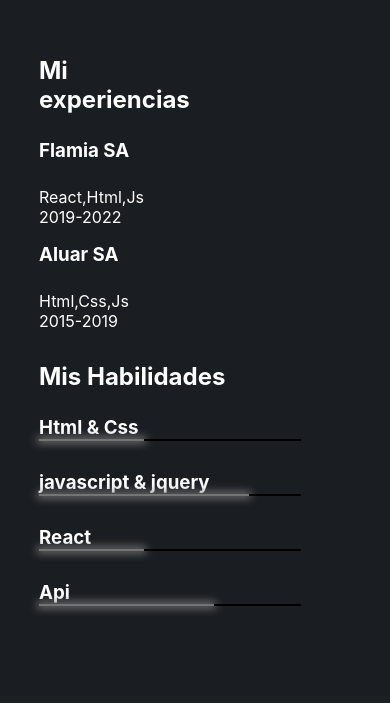
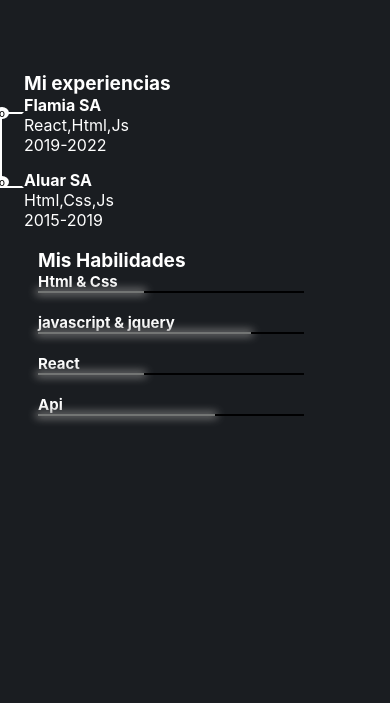
Before and after one commit to Lcdiego/Portfolio, a React (Create React App) app: page / in a window 390 px wide. Shown: the part 1701-2404 px from the top of the page. Built offline with nearby package versions, Linux system fonts and the light colour scheme.

Commit message:
Cambio _1

```diff
--- a/src/components/TP-Porfolio/Sectionexperiencia/Section.css
+++ b/src/components/TP-Porfolio/Sectionexperiencia/Section.css
@@ -3,32 +3,68 @@
     margin: 0;
     box-sizing: border-box;
 }
+.unionLineas{
+    border:2px solid white;
+    border-right: 2px solid rgb(26,29,33);
+    position: relative;
+    width: 30px;
+    height: 87px;
+    top:73px;
+    right: 0px;
+}
+.circulo1{
+    color: black;
+    position: relative;
+    top: -7px;
+    right: 7px;
+    background-color: white;
+    border-radius: 74%;
+    font-size: 10px;
+    display: block;
+    text-align: center;
+    width: 14px;
+
+}
+.circulo2{
+    color: black;
+    position: relative;
+    top: 60px;
+    right: 7px;
+    background-color: white;
+    border-radius: 74%;
+    font-size: 10px;
+    display: block;
+    text-align: center;
+    width: 14px;
+
+}
 .contenedorSection{
     width: 100vw;
-    height: 84vh;
+    height: 88vh;
     background-color: rgb(26,29,33);
     display: flex;
     justify-content: center;
+    align-items: flex-start;
 
 
 
 
 }
 .sectionExperiencia{
-
-    display: flex;
-    justify-content: flex-start;
-
-    flex-direction: column;
-
-
-    width: 40%;
+ width: 37%;
+ margin-top: 45px;
 
 
 
 }
+.experienciaLaborales{
+    display: flex;
+    flex-direction: column;
+}
 .Experiencia{
-    margin-top: 6%;
+    display: flex;
+    justify-content: flex-start;
+
 }
 .experienciaUno{
     margin-top: 10%;
@@ -39,7 +75,8 @@
 }
 .tituloSecundario{
     color: white;
-    margin-bottom: 25px;
+    margin-bottom: 0px;
+
 
 }
 .parrafoExperiencia{
@@ -47,7 +84,7 @@
 }
 
 .porcentajes{
-    margin-top: 31px;
+    margin-top: 40px;
     width:36%;
 }
 
@@ -128,21 +165,103 @@ color: white;
 }
 
 @media(max-width:700px){
+    .sectionExperiencia{
+        width: 80%;
+        margin-left: 38px;
+    }
+    .Experiencia{
+
+        margin-top: 40px;
+    }
     .contenedorSection{
         display: flex;
         flex-direction: column;
+        justify-content: flex-start;
 
     }
+    .unionLineas{
+        position: relative;
+        right: 0px;
+        top: 40px;
+        width: 24px;
+        height: 76px;
+
+    }
+    .circulo1{
+        color: black;
+        position: relative;
+        top: -7px;
+        right: 7px;
+        background-color: white;
+        border-radius: 74%;
+        font-size: 10px;
+        display: block;
+        text-align: center;
+        width: 14px;
+
+    }
+    .circulo2{
+        color: black;
+        position: relative;
+        top: 50px;
+        right: 7px;
+        background-color: white;
+        border-radius: 74%;
+        font-size: 10px;
+        display: block;
+        text-align: center;
+        width: 14px;
+
+    }
+    .tituloExperiencia{
+        margin-bottom: 0px;
+        font-size: 19px;
+    }
     .tituloSecundario{
-        padding-bottom: 0%;
+        font-size: 16px;
+
+    }
+    .experienciaLaborales{
+        display: flex;
+        flex-direction: column;
     }
 
 .porcentajes{
-    width: 70%;
-    margin-left: 10%;
-    margin-top: 8%;
+    width: 71%;
+    margin-left: 38px;
+    margin-top: 5%;
+}
+.tituloPorcentajes{
+    font-size: 15px;
+}
+.linea1{
+    margin-bottom: 20px;
+}
+.linea2{
+    margin-bottom: 20px;
+}
+.linea3{
+    margin-bottom: 20px;
+
+}
+.linea4{
+    margin-bottom: 20px;
+}
+.linea5{
+    margin-bottom: 20px;
+}
+.linea6{
+    margin-bottom: 20px;
+}
+.linea7{
+    margin-bottom: 20px;
+}
+.linea8{
+    margin-bottom: 20px;
 }
 .sectionExperiencia{
-    margin-left: 10%;
+    margin-left: 0%;
+    width: 86%;
 }
+
 }
--- a/src/components/TP-Porfolio/Sectionexperiencia/Section.jsx
+++ b/src/components/TP-Porfolio/Sectionexperiencia/Section.jsx
@@ -4,23 +4,34 @@ import '../Sectionexperiencia/Section.css';
 const Section= () => {
     return(
         <div className='contenedorSection'id='contenedorSection'>
+
                 <div className='sectionExperiencia'>
                     <div className='Experiencia'>
+                    <div className='unionLineas'>
+                <span className='circulo1'>o</span>
+                <span className=' circulo2'>o</span>
+            </div>
+            <div className='experienciaLaborales'>
                         <h2 className='tituloExperiencia'>Mi experiencias</h2>
                         <h3 className='tituloSecundario'>Flamia SA</h3>
                         <p className='parrafoExperiencia' > React,Html,Js</p>
                         <p className='parrafoExperiencia'>2019-2022</p>
-                    </div>
+
+
                         <div className='experienciaUno'>
                             <h3 className='tituloSecundario'>Aluar SA</h3>
                             <p className='parrafoExperiencia'>Html,Css,Js</p>
                              <p className='parrafoExperiencia'>2015-2019</p>
                         </div>
+                        </div>
+                    </div>
+
+
                 </div>
 
 
                 <div className='porcentajes'>
-                    <h2 className='tituloSecundario'>Mis Habilidades</h2>
+                    <h2 className='tituloExperiencia'>Mis Habilidades</h2>
 
                     <h3 className='tituloPorcentajes'>Html & Css</h3>
                     <div className='contenedorLineas_uno'>
```
